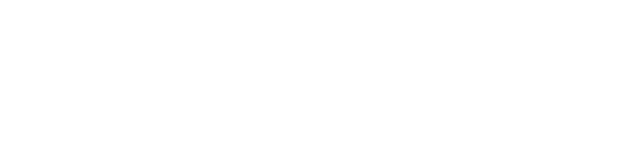
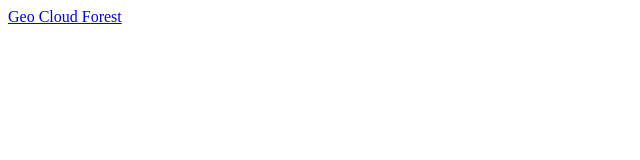
Before and after one commit to ereagan/debranding, a plain HTML site: page index.html in a window 1280 px wide. Shown: the whole page, without its empty margins (0-640 px from the left). Drawn offline with Linux system fonts and the light colour scheme.

Commit message:
Index Update
update

```diff
--- a/index.html
+++ b/index.html
@@ -5,6 +5,6 @@
 		<title></title>
 	</head>
 	<body>
-		<a href=""></a>
+		<a href="projects/geocloudforest/index.html">Geo Cloud Forest</a>
 	</body>
 </html>
```
